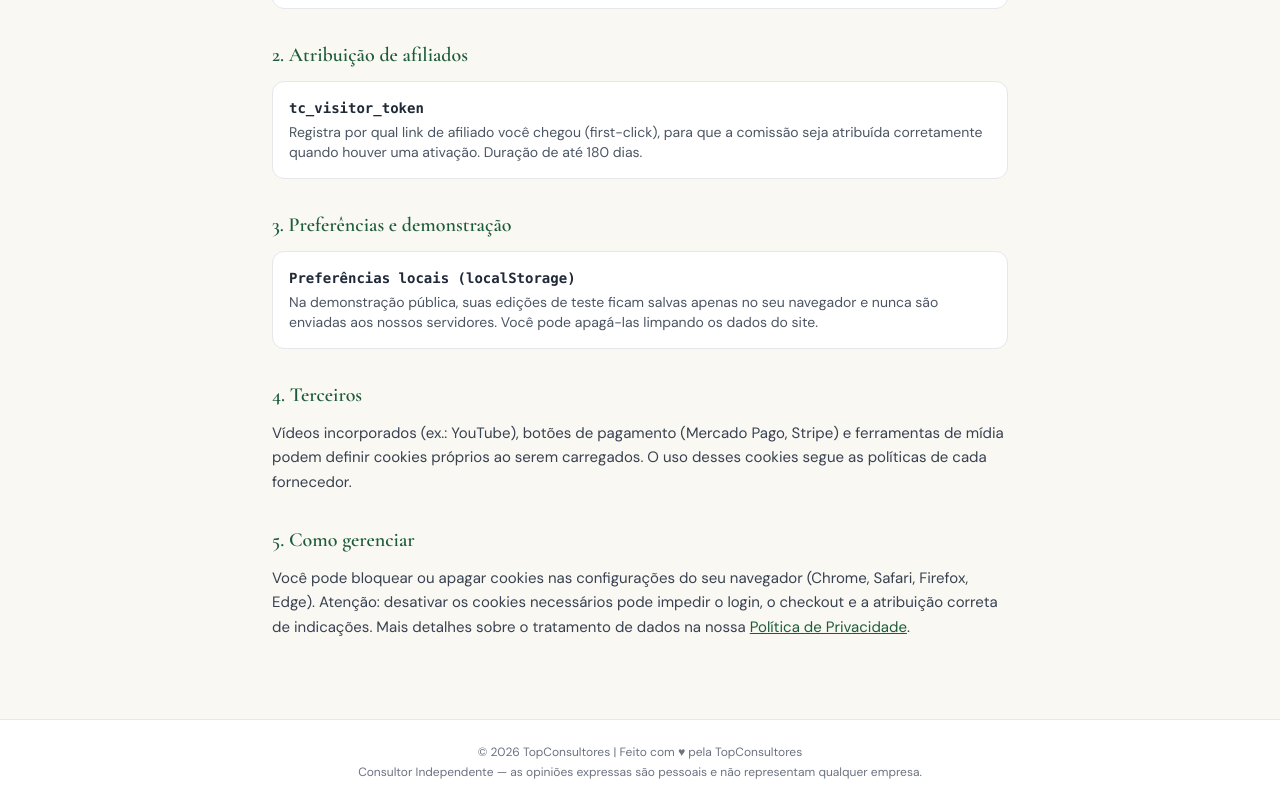
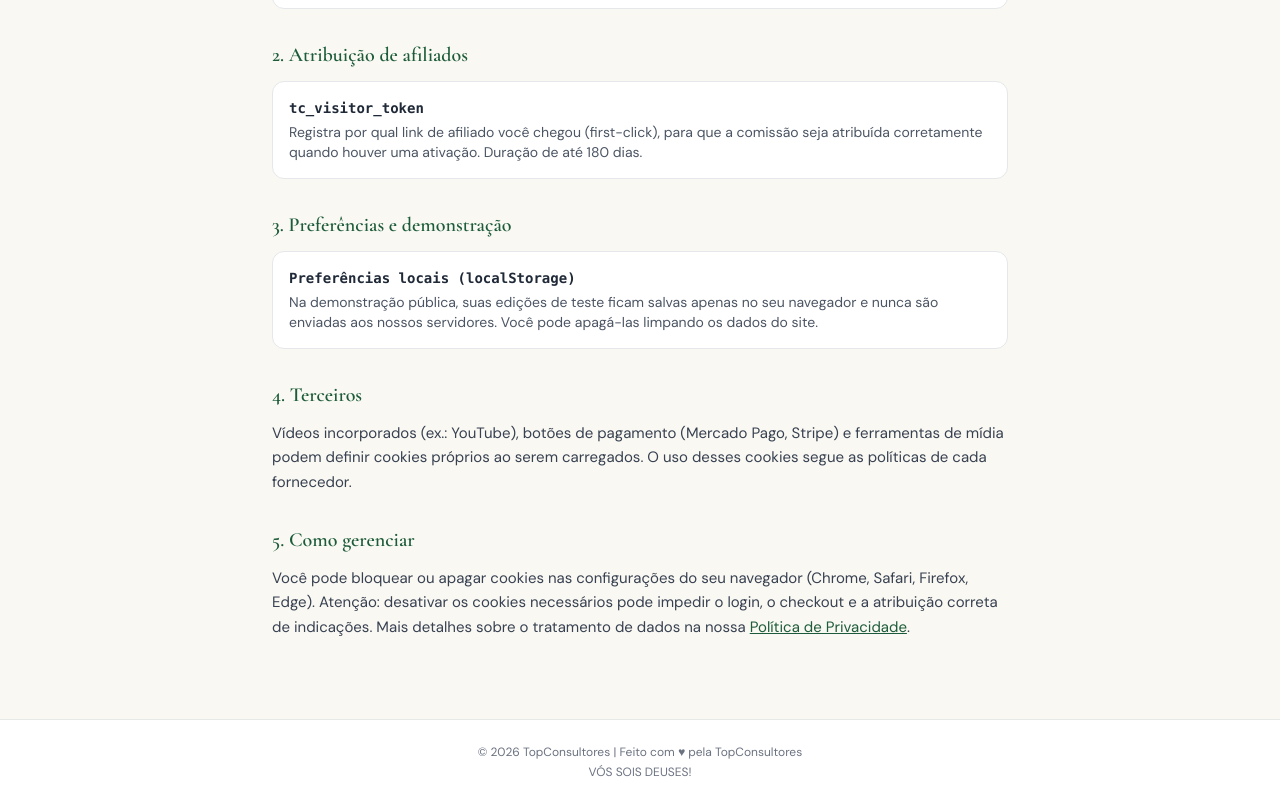
Before and after one commit to dudamkt1/sitedoterra, a Next.js app: page /cookies in a window 1280 px wide. Shown: the part 457-1261 px from the top of the page. Built offline with nearby package versions, Linux system fonts and the light colour scheme.

Commit message:
footer: troca disclaimer para VOS SOIS DEUSES, mantem copyright TopConsultores

```diff
--- a/app/cookies/page.tsx
+++ b/app/cookies/page.tsx
@@ -121,8 +121,7 @@ export default function CookiesPage() {
         <div className="mx-auto max-w-3xl px-4 py-6 text-center text-xs text-gray-500">
           <p>© 2026 TopConsultores | Feito com ♥ pela TopConsultores</p>
           <p className="mt-1">
-            Consultor Independente — as opiniões expressas são pessoais e não representam
-            qualquer empresa.
+            VÓS SOIS DEUSES!
           </p>
         </div>
       </footer>
--- a/app/privacidade/page.tsx
+++ b/app/privacidade/page.tsx
@@ -149,8 +149,7 @@ export default function PrivacidadePage() {
         <div className="mx-auto max-w-3xl px-4 py-6 text-center text-xs text-gray-500">
           <p>© 2026 TopConsultores | Feito com ♥ pela TopConsultores</p>
           <p className="mt-1">
-            Consultor Independente — as opiniões expressas são pessoais e não representam
-            qualquer empresa.
+            VÓS SOIS DEUSES!
           </p>
         </div>
       </footer>
--- a/app/termos/page.tsx
+++ b/app/termos/page.tsx
@@ -141,8 +141,7 @@ export default function TermosPage() {
         <div className="mx-auto max-w-3xl px-4 py-6 text-center text-xs text-gray-500">
           <p>© 2026 TopConsultores | Feito com ♥ pela TopConsultores</p>
           <p className="mt-1">
-            Consultor Independente — as opiniões expressas são pessoais e não representam
-            qualquer empresa.
+            VÓS SOIS DEUSES!
           </p>
         </div>
       </footer>
--- a/components/site/TenantSite.tsx
+++ b/components/site/TenantSite.tsx
@@ -667,7 +667,7 @@ export function TenantSite({
         </div>
         <div className="footer-bottom">
           <p className="footer-copy">© {new Date().getFullYear()} {fullName} | Feito com ♥ pela <a href="#">TopConsultores</a></p>
-          <p className="footer-copy">Consultora Independente doTERRA — as opiniões expressas são pessoais e não representam a doTERRA International.</p>
+          <p className="footer-copy">VÓS SOIS DEUSES!</p>
         </div>
       </footer>
     </div>
--- a/components/site/sections/Footer.tsx
+++ b/components/site/sections/Footer.tsx
@@ -140,7 +140,7 @@ export function Footer({ content, navItems, contactWhatsapp, contactEmail, conta
       </div>
       <div className="footer-bottom">
         <p className="footer-copy">© 2026 {fullName} | Feito com ♥ pela TopConsultores</p>
-        <p className="footer-copy">Consultor Independente — as opiniões expressas são pessoais e não representam qualquer empresa.</p>
+        <p className="footer-copy">VÓS SOIS DEUSES!</p>
       </div>
     </footer>
   );
```
